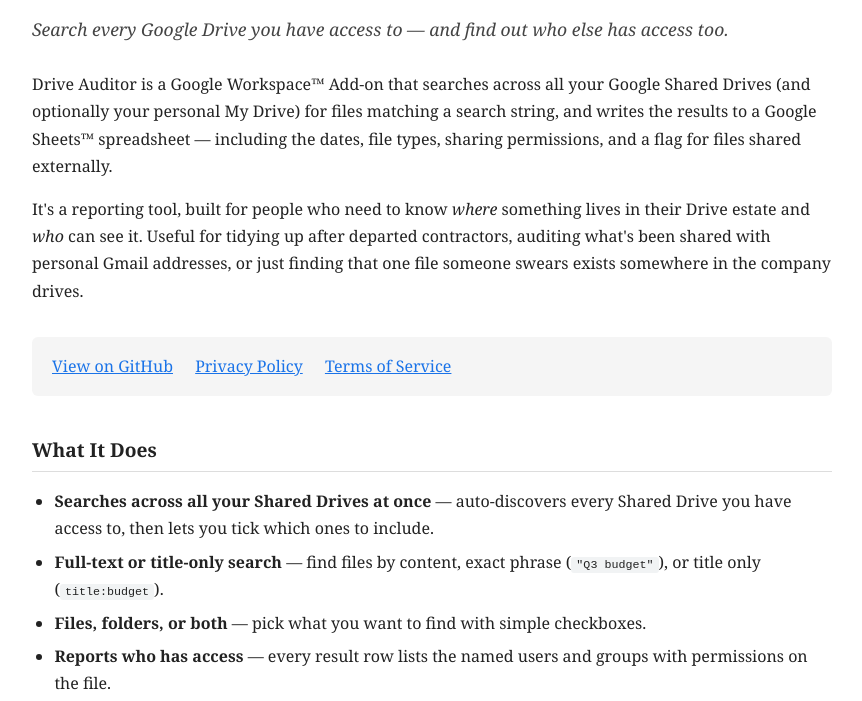
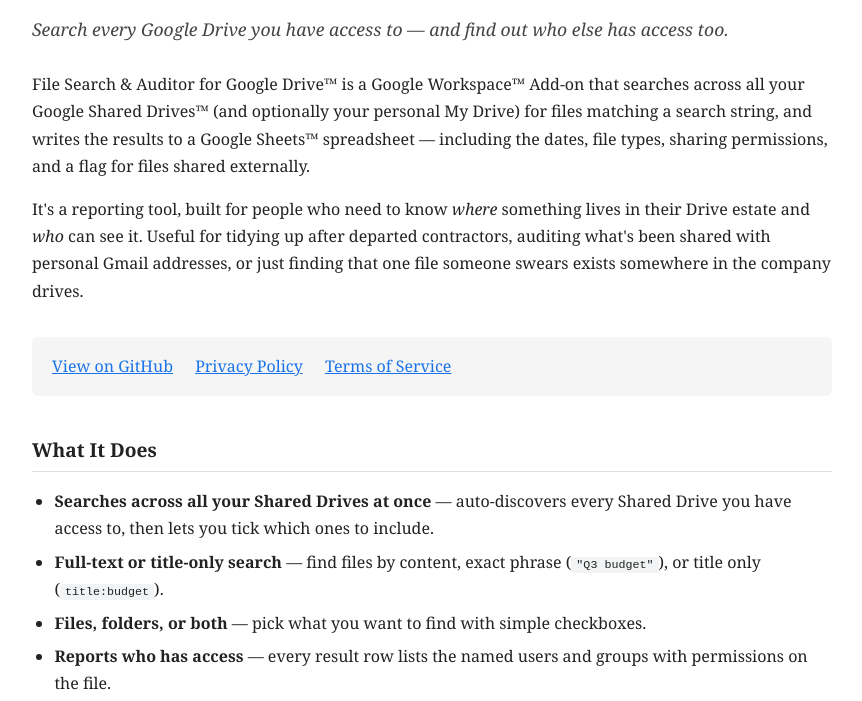
Before and after one commit to greataicoding/File-Searching-Scripts, a plain HTML site: page index.html in a window 1280 px wide. Shown: the part 97-798 px from the top of the page, without its empty margins (208-1070 px from the left). Drawn offline with Linux system fonts and the light colour scheme.

Commit message:
Update index.html

```diff
--- a/index.html
+++ b/index.html
@@ -55,7 +55,7 @@
 <h1>Drive Auditor</h1>
 <p class="tagline">Search every Google Drive you have access to — and find out who else has access too.</p>
 
-<p>Drive Auditor is a Google Workspace™ Add-on that searches across all your Google Shared Drives (and optionally your personal My Drive) for files matching a search string, and writes the results to a Google Sheets™ spreadsheet — including the dates, file types, sharing permissions, and a flag for files shared externally.</p>
+<p>File Search & Auditor for Google Drive™ is a Google Workspace™ Add-on that searches across all your Google Shared Drives™ (and optionally your personal My Drive) for files matching a search string, and writes the results to a Google Sheets™ spreadsheet — including the dates, file types, sharing permissions, and a flag for files shared externally.</p>
 
 <p>It's a reporting tool, built for people who need to know <em>where</em> something lives in their Drive estate and <em>who</em> can see it. Useful for tidying up after departed contractors, auditing what's been shared with personal Gmail addresses, or just finding that one file someone swears exists somewhere in the company drives.</p>
 
```
